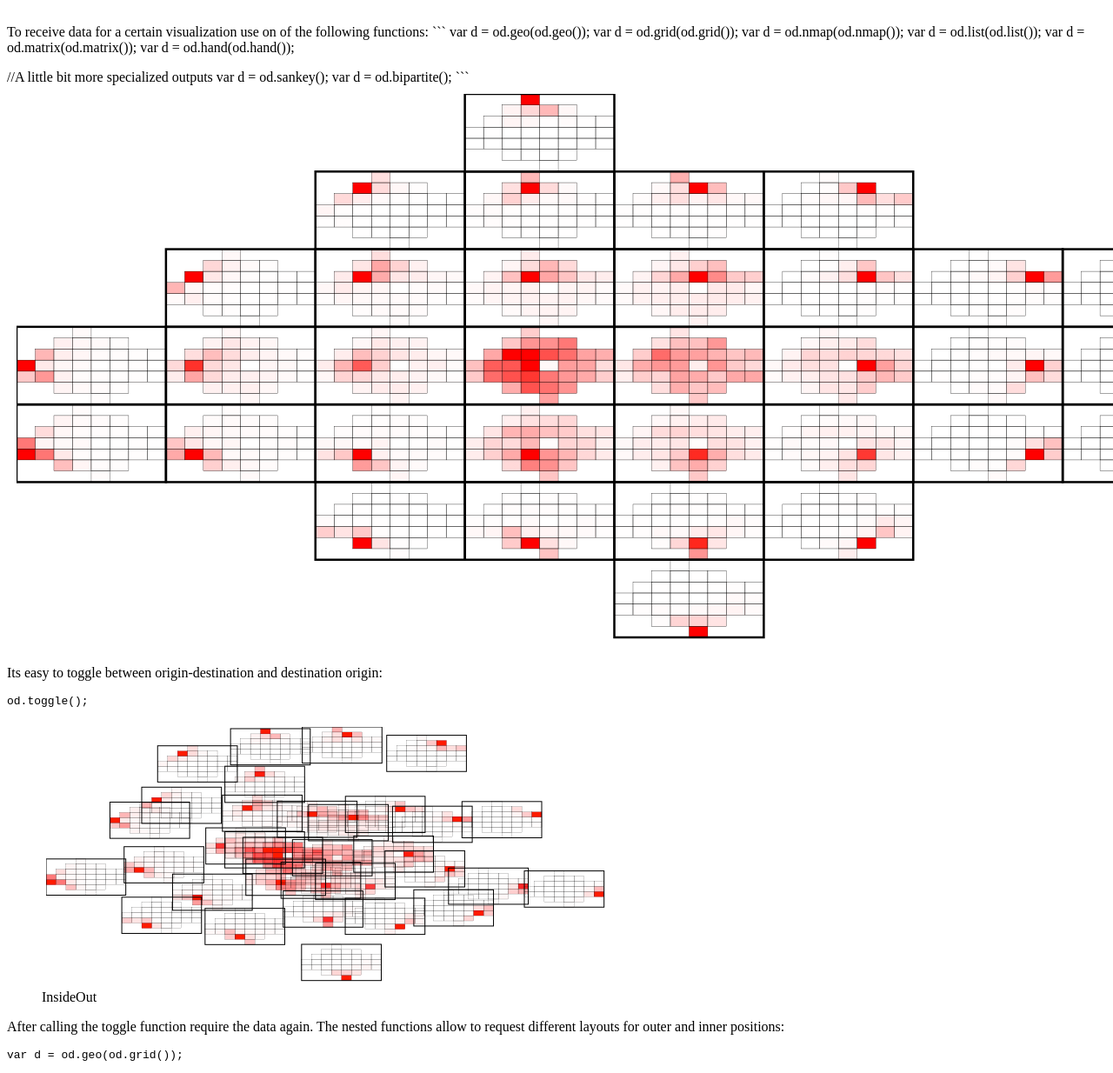
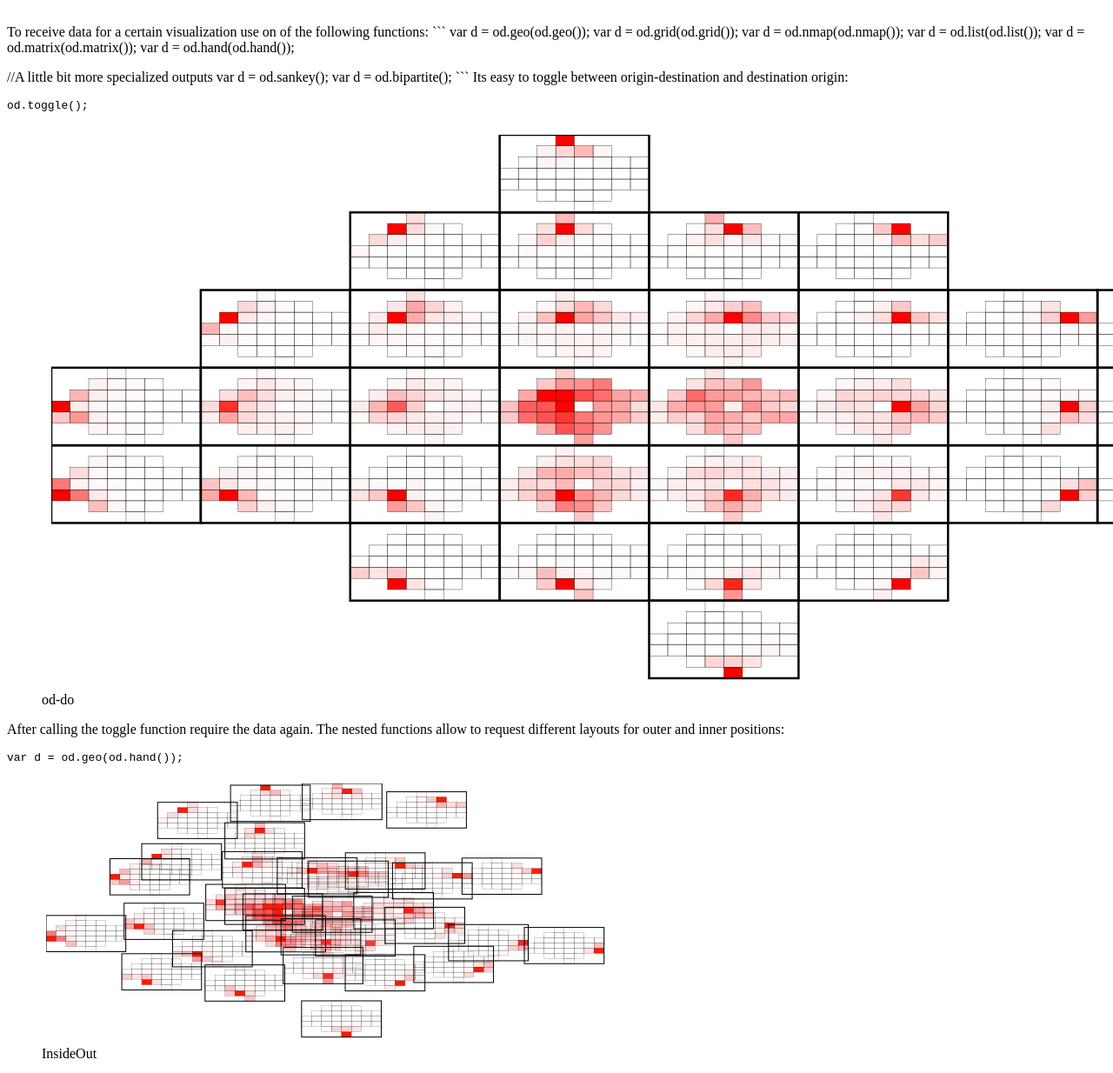
Before and after one commit to sebastian-meier/d3.layout.odmap, a plain HTML site: page README.html in a window 1280 px wide. Shown: the part 1378-2612 px from the top of the page at 87% size. Drawn offline with Linux system fonts and the light colour scheme.

Commit message:
moving images

````diff
--- a/README.html
+++ b/README.html
@@ -50,22 +50,25 @@ var d = od.hand(od.hand());</p>
 var d = od.sankey();
 var d = od.bipartite();
 ```
-<img src="https://raw.githubusercontent.com/sebastian-meier/d3.layout.odmap/master/img/od-do.png" alt="od-do" /></p>
-
-<p>Its easy to toggle between origin-destination and destination origin:</p>
+Its easy to toggle between origin-destination and destination origin:</p>
 
 <pre><code>od.toggle();
+</code></pre>
+
+<figure>
+<img src="https://raw.githubusercontent.com/sebastian-meier/d3.layout.odmap/master/img/od-do.png" alt="od-do" />
+<figcaption>od-do</figcaption>
+</figure>
+
+<p>After calling the toggle function require the data again. The nested functions allow to request different layouts for outer and inner positions:</p>
+
+<pre><code>var d = od.geo(od.hand());
 </code></pre>
 
 <figure>
 <img src="https://raw.githubusercontent.com/sebastian-meier/d3.layout.odmap/master/img/insideout.png" alt="InsideOut" />
 <figcaption>InsideOut</figcaption>
 </figure>
-
-<p>After calling the toggle function require the data again. The nested functions allow to request different layouts for outer and inner positions:</p>
-
-<pre><code>var d = od.geo(od.grid());
-</code></pre>
 
 <p>Take a look at the interactive explorer: http://prjcts.sebastianmeier.eu/odmap/example/index.html</p>
 
````
Also changed, not shown: 1 other file.
